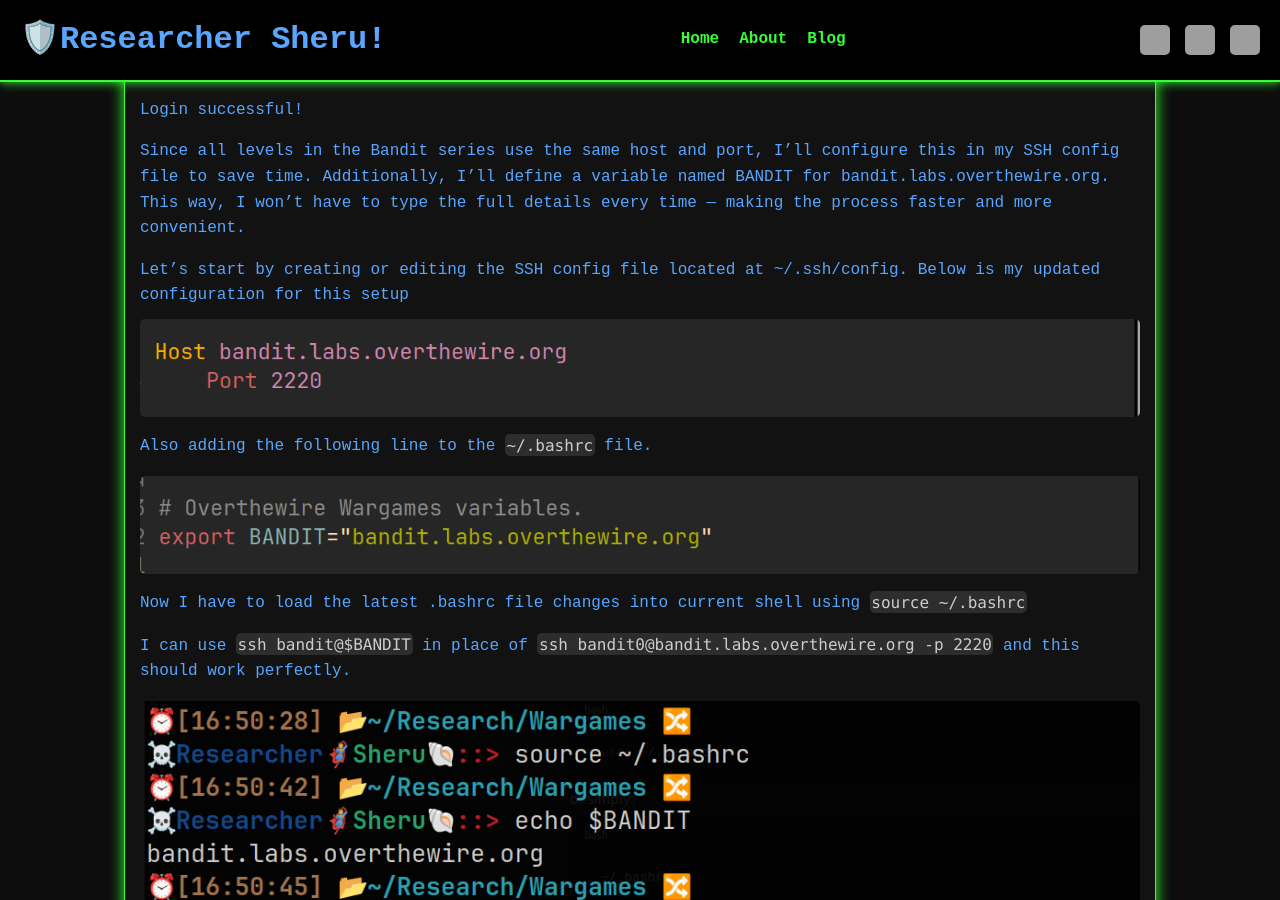
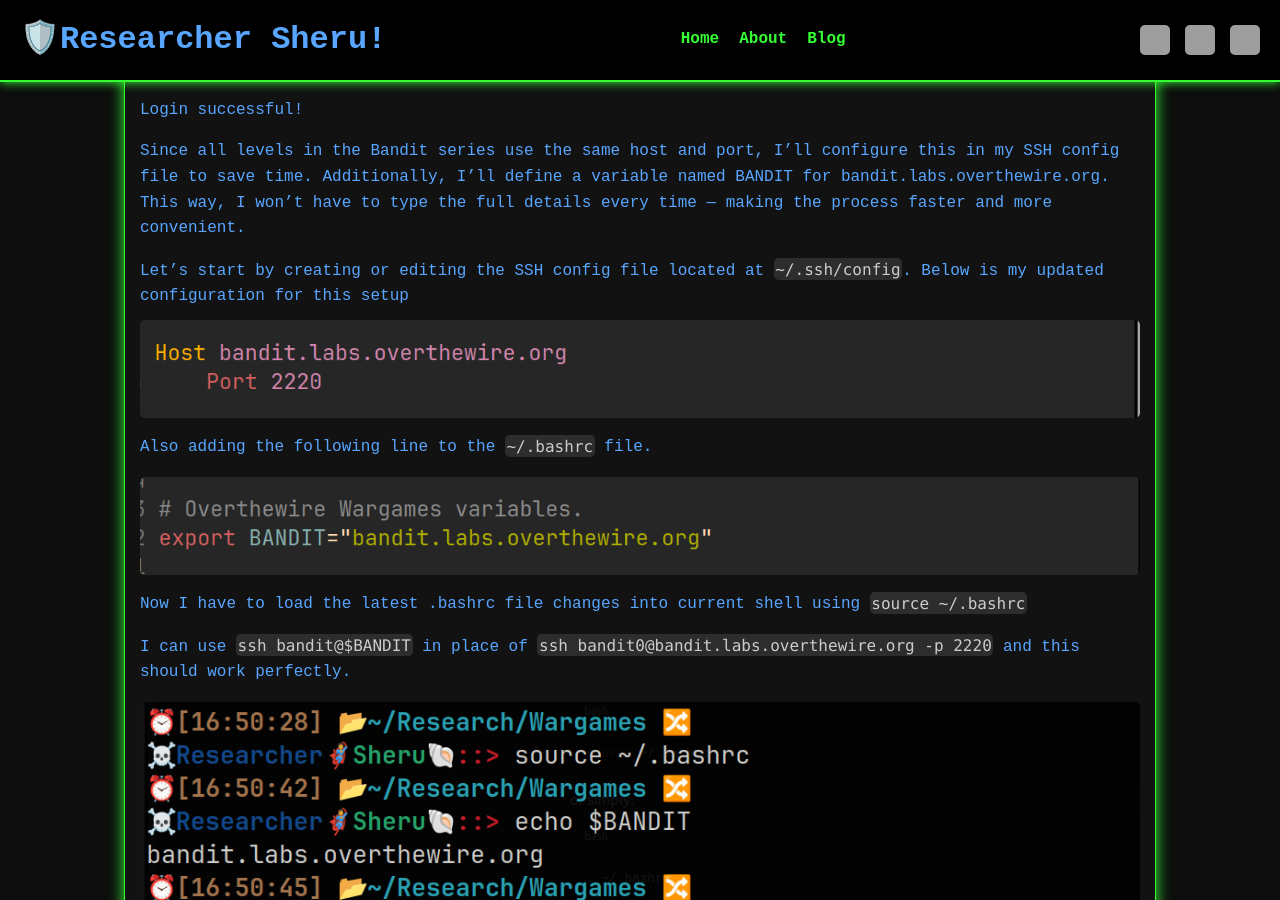
Before and after one commit to sheru-pan/sheru-pan.github.io, a Jekyll site: the page built from Site/_posts/2025-06-26-Wargames→OverTheWire_Bandit_Series.markdown, in a window 1280 px wide and 900 px high, scrolled down 2151 px. Built offline with Jekyll 4.4.1, drawn with Linux system fonts in a browser that asks for light colours; nearby versions of some CDN libraries; comment, search, counter and statistics services are not loaded; grey boxes are pictures that could not be loaded.

```diff
--- a/Site/_posts/2025-06-26-Wargames→OverTheWire_Bandit_Series.markdown
+++ b/Site/_posts/2025-06-26-Wargames→OverTheWire_Bandit_Series.markdown
@@ -78,7 +78,7 @@ Login successful!
 
 Since all levels in the Bandit series use the same host and port, I’ll configure this in my SSH config file to save time. Additionally, I’ll define a variable named BANDIT for bandit.labs.overthewire.org. This way, I won’t have to type the full details every time — making the process faster and more convenient.
 
-Let's start by creating or editing the SSH config file located at ~/.ssh/config. Below is my updated configuration for this setup
+Let's start by creating or editing the SSH config file located at `~/.ssh/config`. Below is my updated configuration for this setup
 ![Image not found](/assets/images/bandit/bandit1/bandit1.png)
 
 Also adding the following line to the `~/.bashrc` file.
```
